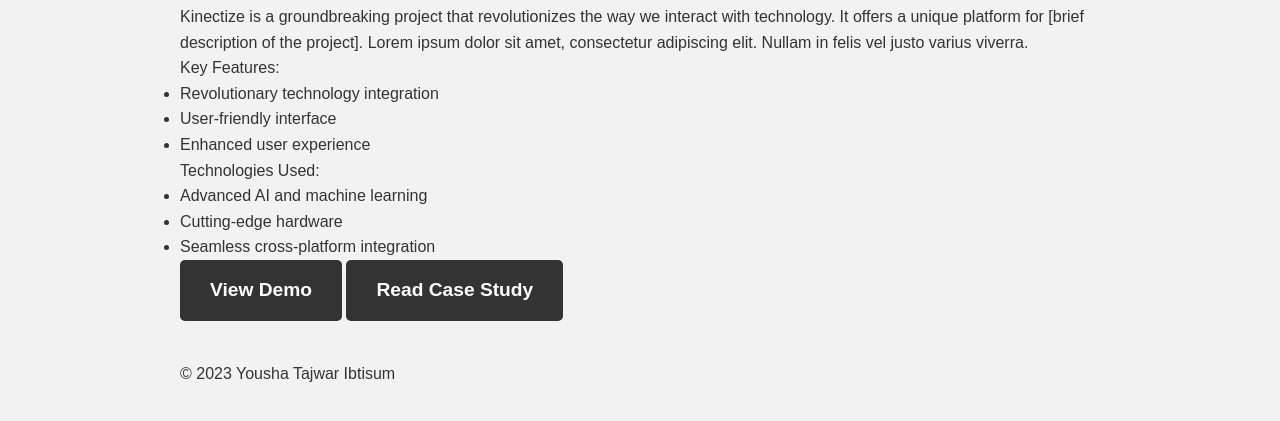
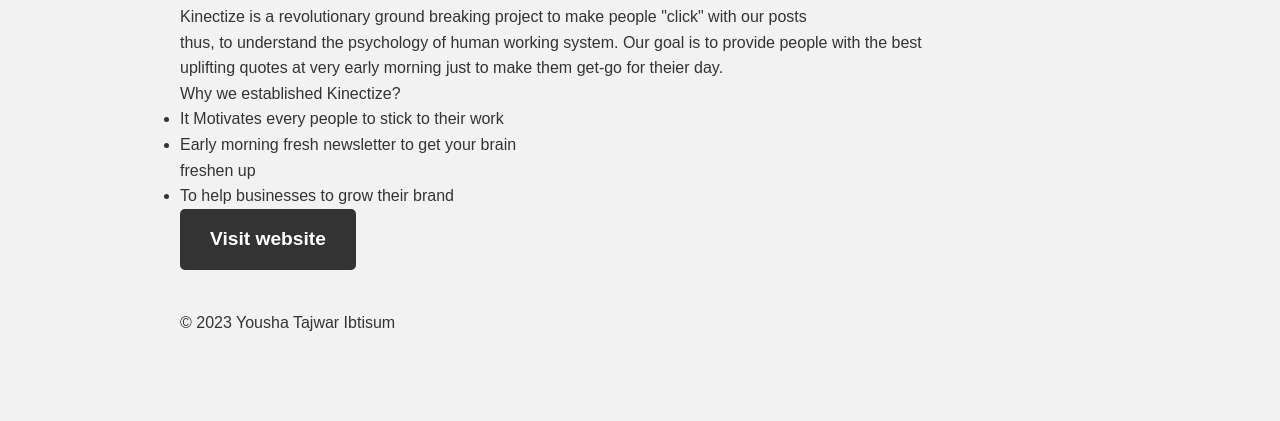
Before and after one commit to MASTERYTBx/Portfolio, a plain HTML site: page kinectize.html in a window 1280 px wide. Shown: the part 145-566 px from the top of the page. Drawn offline with Linux system fonts and the light colour scheme.

Commit message:
Add files via upload

```diff
--- a/kinectize.html
+++ b/kinectize.html
@@ -19,30 +19,20 @@
         <div class="container">
             <h2>Kinectize Project</h2>
             <p>
-                Kinectize is a groundbreaking project that revolutionizes the way we interact with technology.
-                It offers a unique platform for [brief description of the project].
-                Lorem ipsum dolor sit amet, consectetur adipiscing elit. Nullam in felis vel justo varius viverra.
+                Kinectize is a revolutionary ground breaking project to make people "click" with our posts <br>
+                thus, to understand the psychology of human working system. Our goal is to provide people with the best <br>
+                uplifting quotes at very early morning just to make them get-go for theier day.
             </p>
             <p>
-                Key Features:
+                Why we established Kinectize?
                 <ul>
-                    <li>Revolutionary technology integration</li>
-                    <li>User-friendly interface</li>
-                    <li>Enhanced user experience</li>
+                    <li>It Motivates every people to stick to their work</li>
+                    <li>Early morning fresh newsletter to get your brain <br> freshen up</li>
+                    <li>To help businesses to grow their brand</li>
                     <!-- Add more features as needed -->
                 </ul>
             </p>
-            <p>
-                Technologies Used:
-                <ul>
-                    <li>Advanced AI and machine learning</li>
-                    <li>Cutting-edge hardware</li>
-                    <li>Seamless cross-platform integration</li>
-                    <!-- Add more technologies as needed -->
-                </ul>
-            </p>
-            <a href="kinectize-demo.html" class="project-button">View Demo</a>
-            <a href="kinectize-case-study.html" class="project-button">Read Case Study</a>
+            <a href="https://instagram.com/kinectize/" class="project-button">Visit website</a>
         </div>
     </section>
 
```
